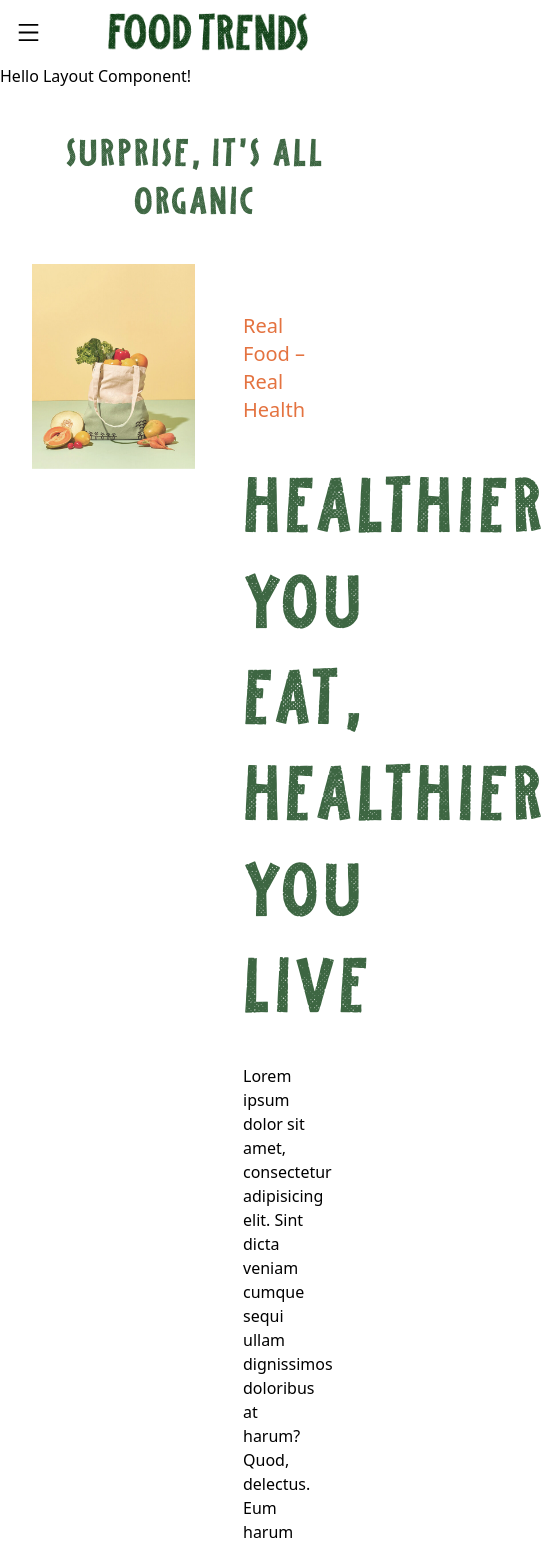
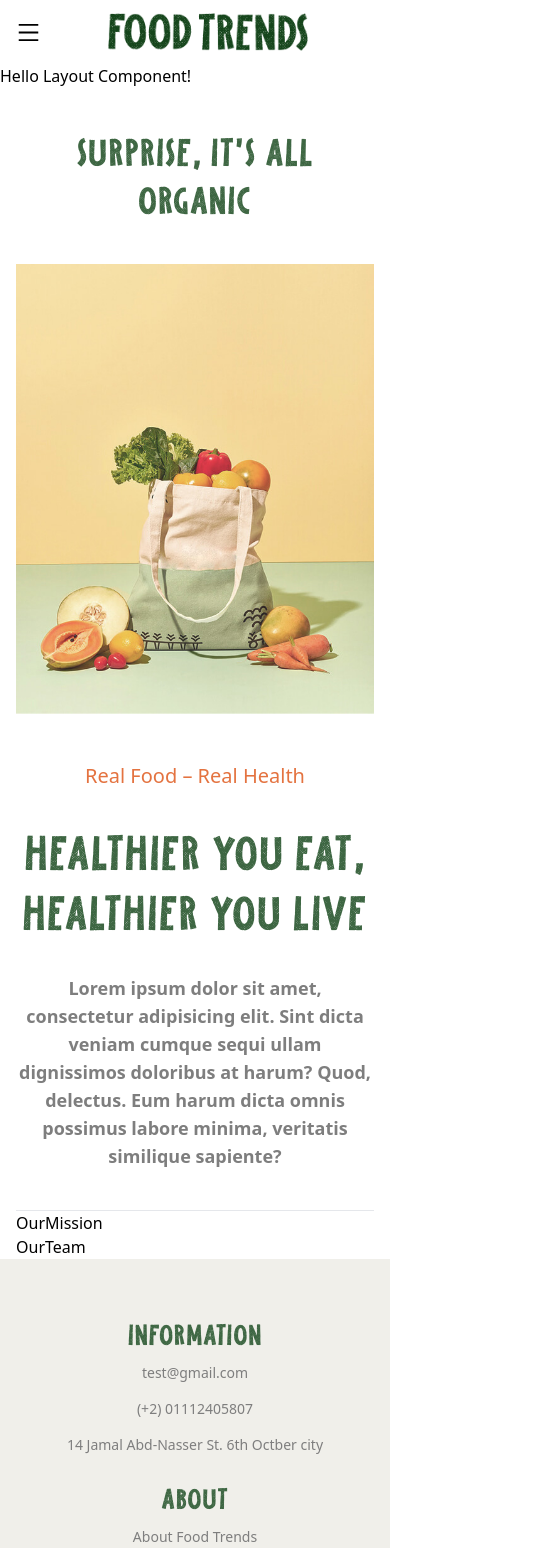
Before and after one commit to Mohamednasser480/food-trends-front, a React (Create React App) app: page /about in a window 390 px wide. Shown: the top 1548 px of the page, 548 px wide, since content can reach past the window. Built offline with nearby package versions, Linux system fonts and the light colour scheme.

Commit message:
feat: make about-us intro responsive

```diff
--- a/src/components/AboutUs/AboutUsIntro.js
+++ b/src/components/AboutUs/AboutUsIntro.js
@@ -3,21 +3,23 @@ import { Typography } from '../UI';
 
 export default function AboutUsIntro() {
   return (
-    <div className="container ">
-      <Typography component={'h3'} className="py-10 text-center tracking-normal text-primary">
+    <div className="">
+      <Typography component={'h3'} className="py-10 text-center tracking-wide text-primary">
         {' '}
         SURPRISE, IT’S ALL ORGANIC
       </Typography>
 
-      <div className="grid grid-cols-2">
-        <img src={require('../../assets/about1_01.jpg')} alt="" />
+      <div className="grid md:grid-cols-2 text-center md:text-left">
+        <img src={require('../../assets/about1_01.jpg')} alt="" className="" />
 
-        <div className="pl-12 w-3/4">
+        <div className="w-full md:pl-28">
           <Typography component={'subtitle1'} className="mt-12">
             Real food – Real Health
           </Typography>
-          <Typography component={'h1'} className="text-primary tracking-normal text-7xl py-8">HEALTHIER YOU EAT, HEALTHIER YOU LIVE</Typography>
-          <Typography component={'body1'}>
+          <Typography component={'h2'} className="py-8 tracking-normal text-primary xl:text-7xl">
+            HEALTHIER YOU EAT, HEALTHIER YOU LIVE
+          </Typography>
+          <Typography component={'body1'} className="font-semibold max-w-[470px] pb-10 text-base-400 text-lg">
             Lorem ipsum dolor sit amet, consectetur adipisicing elit. Sint dicta veniam cumque sequi
             ullam dignissimos doloribus at harum? Quod, delectus. Eum harum dicta omnis possimus
             labore minima, veritatis similique sapiente?
--- a/src/components/UI/Typography.js
+++ b/src/components/UI/Typography.js
@@ -2,12 +2,12 @@ import React from "react";
 
 const Typography = (props) => {
   const variants = {
-    h1: "text-8xl font-worthbites-rough tracking-wider uppercase",
-    h2: "text-6xl font-worthbites-rough tracking-wider uppercase",
-    h3: "text-5xl font-worthbites-rough tracking-wider uppercase",
-    h4: "text-4xl font-worthbites-rough tracking-wider uppercase",
-    h5: "text-3xl font-worthbites-rough tracking-wider uppercase",
-    h6: "text-2xl font-worthbites-rough tracking-wider uppercase",
+    h1: "text-8xl font-worthbites-rough tracking-wide uppercase",
+    h2: "text-6xl font-worthbites-rough tracking-wide uppercase",
+    h3: "text-5xl font-worthbites-rough tracking-wide uppercase",
+    h4: "text-4xl font-worthbites-rough tracking-wide uppercase",
+    h5: "text-3xl font-worthbites-rough tracking-wide uppercase",
+    h6: "text-2xl font-worthbites-rough tracking-wide uppercase",
     subtitle1: "text-xl text-secondary capitalize",
     subtitle2: "",
     body1: "text-base",
--- a/src/routes/AboutUs.js
+++ b/src/routes/AboutUs.js
@@ -5,7 +5,7 @@ import OurTeam from '../components/AboutUs/OurTeam';
 
 export default function AboutUs() {
   return (
-    <div className='container'>
+    <div className='max-w-[1200px] container'>
       <AboutUsIntro />
       <OurMission />
       <OurTeam />
```
